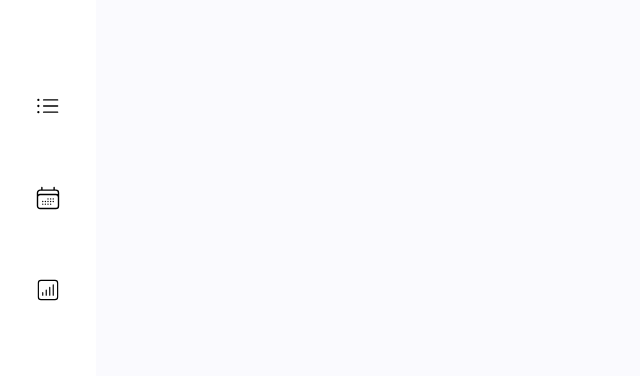
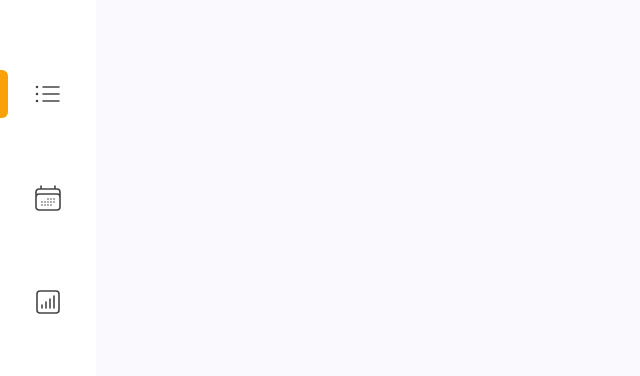
Before and after one commit to AlexC01/shoppingify, a React (Create React App) app in the folder frontend/: page / in a window 1280 px wide. Shown: the part 200-576 px from the top of the page, without its empty margins (0-640 px from the left). Built offline with nearby package versions, Linux system fonts and the light colour scheme.

Commit message:
feature: finishing sidebar

```diff
--- a/frontend/src/components/Sidebar/Sidebar.tsx
+++ b/frontend/src/components/Sidebar/Sidebar.tsx
@@ -1,17 +1,20 @@
 import React from "react";
-import { Link } from "react-router-dom";
+import { Link, useLocation } from "react-router-dom";
 import logo from "../../assets/logo.svg";
+import routesNames from "../../customRoutes";
 import Tooltip from "../Tooltip/Tooltip";
 
 const Sidebar = () => {
+  const location = useLocation();
+
   return (
     <aside className="fixed inset-y-0 z-10 flex flex-shrink-0 bg-white w-24 md:static focus:outline-none">
       <nav className="flex flex-col flex-shrink-0 h-full py-10 w-full">
         <div className="flex-shrink-0 mx-auto">
           <img src={logo} alt="Logo" className="icon-hover" />
         </div>
-        <div className="flex flex-col items-center justify-center flex-1 space-y-16">
-          <div className="">
+        <div className="flex flex-col items-center justify-center flex-1 space-y-14">
+          <div className="relative w-full flex justify-center items-center py-2">
             <Tooltip text="Items">
               <Link to="/">
                 <svg
@@ -20,7 +23,7 @@ const Sidebar = () => {
                   viewBox="0 0 24 24"
                   strokeWidth={1.2}
                   stroke="currentColor"
-                  className="w-7 h-7 icon-hover"
+                  className="w-8 h-8 icon-hover text-greybg"
                 >
                   <path
                     strokeLinecap="round"
@@ -30,8 +33,11 @@ const Sidebar = () => {
                 </svg>
               </Link>
             </Tooltip>
+            {location.pathname === routesNames.home && (
+              <div className="bg-cartbg absolute left-0 w-2 h-full rounded-tr-md rounded-br-md" />
+            )}
           </div>
-          <div>
+          <div className="relative w-full flex justify-center items-center py-2">
             <Tooltip text="history">
               <Link to="/">
                 <svg
@@ -40,7 +46,7 @@ const Sidebar = () => {
                   viewBox="0 0 24 24"
                   strokeWidth={1.2}
                   stroke="currentColor"
-                  className="w-7 h-7 icon-hover"
+                  className="w-8 h-8 icon-hover text-greybg"
                 >
                   <path
                     strokeLinecap="round"
@@ -50,18 +56,21 @@ const Sidebar = () => {
                 </svg>
               </Link>
             </Tooltip>
+            {location.pathname === routesNames.history && (
+              <div className="bg-cartbg absolute left-0 w-2 h-full rounded-tr-md rounded-br-md" />
+            )}
           </div>
-          <div>
+          <div className="relative w-full flex justify-center items-center py-2">
             <Tooltip text="Statistics">
               <Link to="/">
                 <svg
                   xmlns="http://www.w3.org/2000/svg"
                   fill="none"
                   viewBox="0 0 24 24"
-                  strokeWidth={1}
+                  strokeWidth={1.2}
                   stroke="currentColor"
                   data-tooltip-target="tooltip-default"
-                  className="w-7 h-7 icon-hover"
+                  className="w-8 h-8 icon-hover text-greybg"
                 >
                   <path
                     strokeLinecap="round"
@@ -71,6 +80,9 @@ const Sidebar = () => {
                 </svg>
               </Link>
             </Tooltip>
+            {location.pathname === routesNames.statistics && (
+              <div className="bg-cartbg absolute left-0 w-2 h-full rounded-tr-md rounded-br-md" />
+            )}
           </div>
         </div>
         <div className="flex items-center justify-center relative">
--- a/frontend/src/customRoutes.ts
+++ b/frontend/src/customRoutes.ts
@@ -1,5 +1,7 @@
 const routesNames = {
   home: "/",
+  history: "/history",
+  statistics: "/statistics",
 };
 
 export default routesNames;
```
